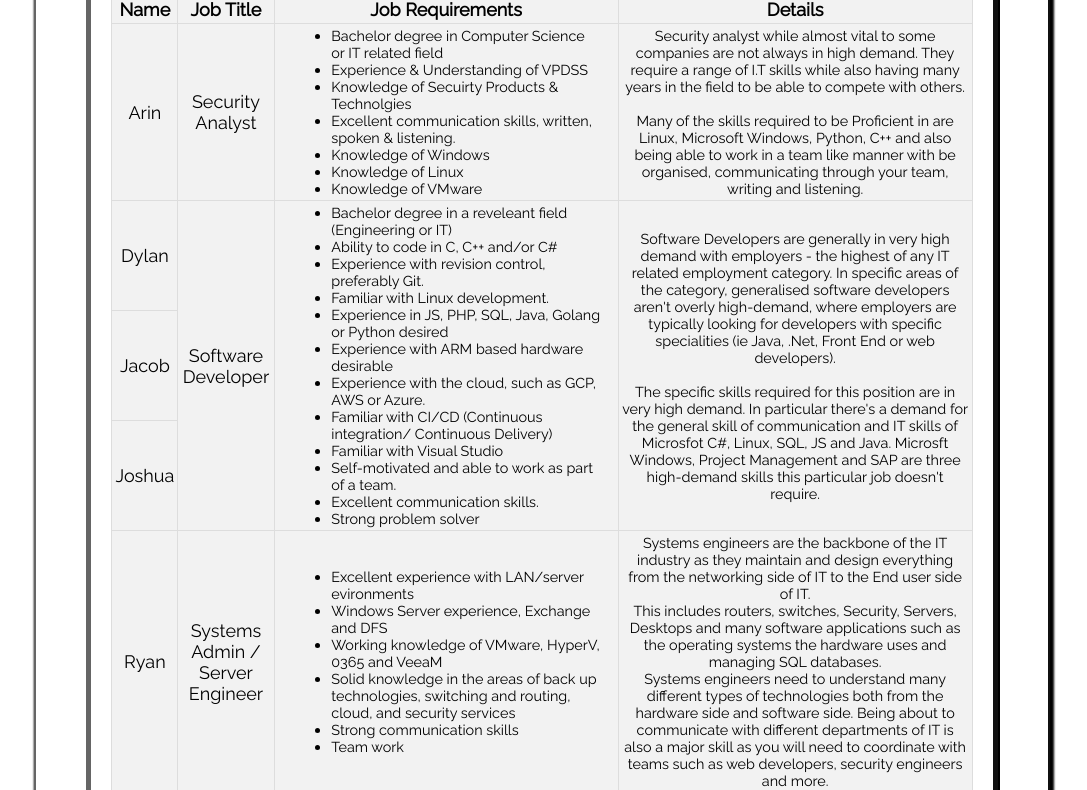
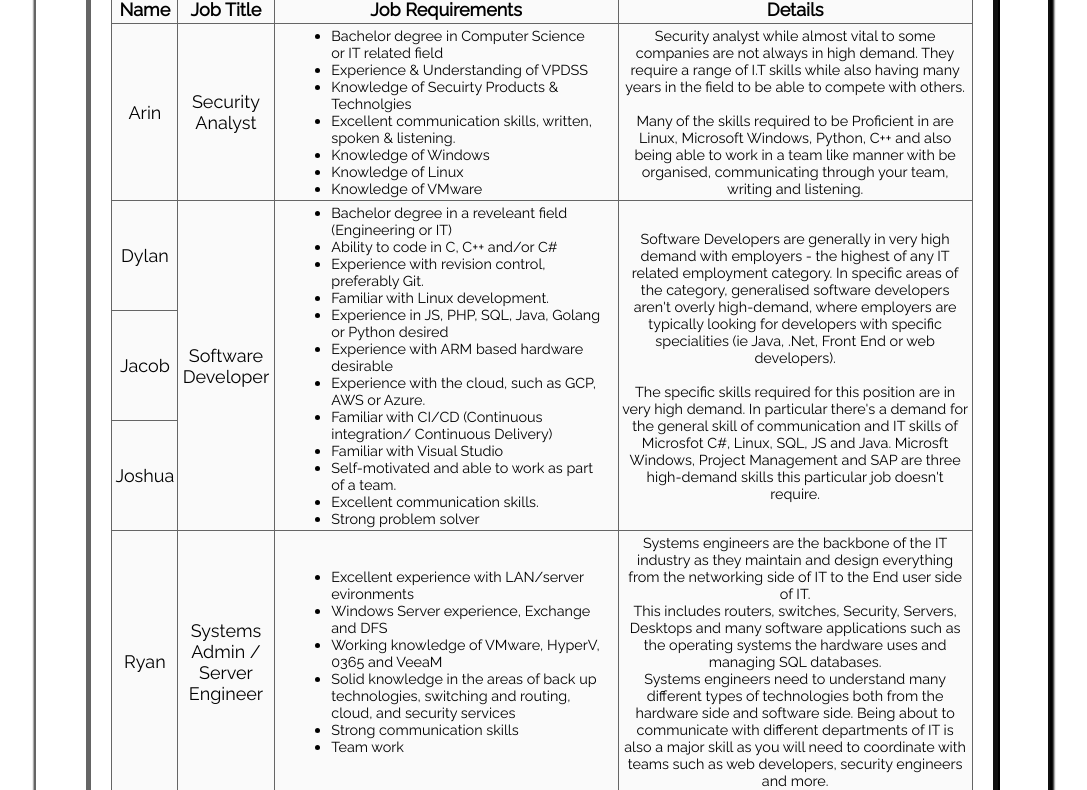
Before and after one commit to JoshCoppen/Assignment-3-TechPros-IT-Project, a plain HTML site: page html/jobs.html in a window 1280 px wide. Shown: the part 644-1434 px from the top of the page, without its empty margins (102-1189 px from the left). Drawn offline with Linux system fonts and the light colour scheme.

Commit message:
Update style.css

```diff
--- a/css/style.css
+++ b/css/style.css
@@ -104,7 +104,7 @@ h1.fff {
 
 
 table, td, th {
-    border: 1px solid #ddd;
+    border: 1px solid #656565;
     text-align: left;
 
 }
@@ -117,7 +117,7 @@ table {
 
 th, td {
     padding: 3px;
-	background-color: #f2f2f2;
+	background-color: #fafafa;
     color: black;
 	text-align: center;
 }
```
